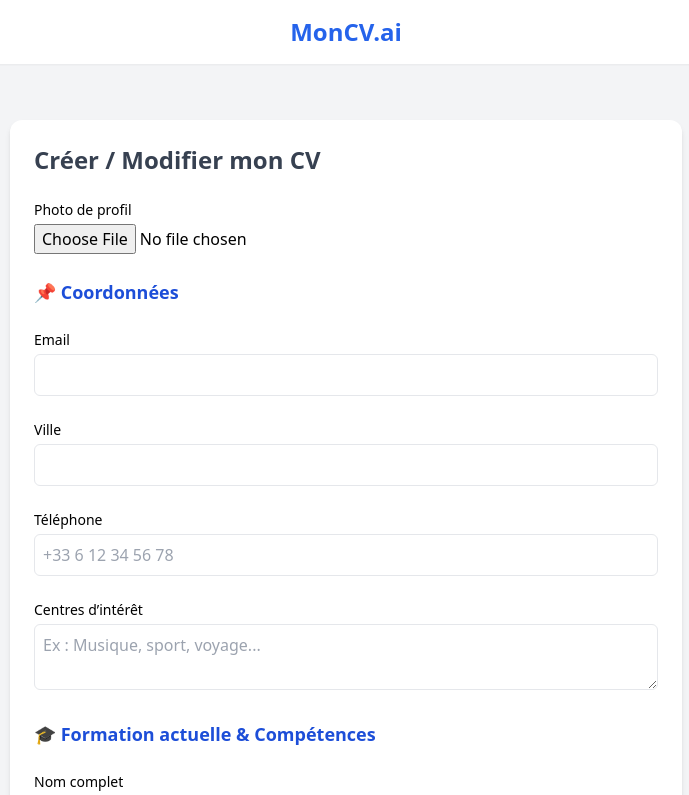
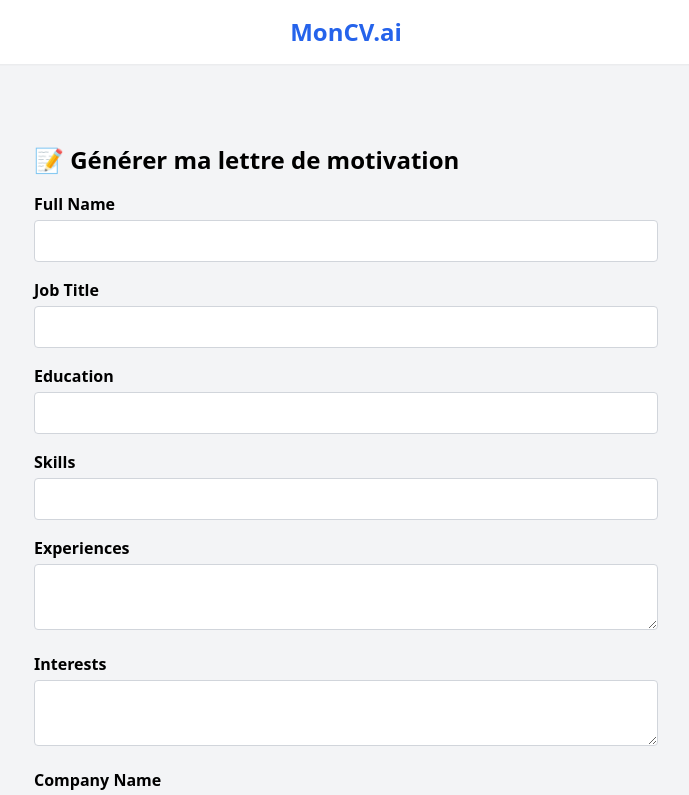
Before and after one commit to Valant41/cv-generator, a React (Vite) app: page /lettre-de-motivation in a window 1280 px wide. Shown: the top 795 px of the page, without its empty margins (294-983 px from the left). Built offline with nearby package versions, Linux system fonts and the light colour scheme; what @react-pdf/renderer would draw is missing.

Commit message:
Modification piur generer lettre de motivation

```diff
--- a/src/App.jsx
+++ b/src/App.jsx
@@ -5,6 +5,9 @@
 import CVPDF from "./components/PDFCV";
 import { PDFDownloadLink } from "@react-pdf/renderer";
 import { useNavigate } from "react-router-dom";
+import { Routes, Route } from "react-router-dom";
+import CoverLetterForm from "./components/CoverLetterForm"; // ou le bon chemin
+
 
 
 
@@ -24,7 +27,12 @@
   <div className="bg-gray-100 min-h-screen">
     <Header />
     <main className="py-6 px-4">
-        {editMode ? (
+      <Routes>
+        {/* Page d’accueil avec le formulaire CV + aperçu */}
+        <Route
+          path="/"
+          element={
+            editMode ? (
               <CVForm
                 onSubmit={handleCVSubmit}
                 setImageUrl={setImageUrl}
@@ -32,12 +40,8 @@
               />
             ) : (
               <>
-            {/* Aperçu PDF dans un <iframe> */}
                 <PDFPreview data={cvData} imageUrl={imageUrl} />
-
-            {/* Actions : modifier ou télécharger */}
                 <div className="flex justify-center gap-4 mt-6 flex-wrap">
-              {/* 🔁 Modifier les infos */}
                   <button
                     onClick={() => setEditMode(true)}
                     className="bg-gray-300 text-gray-800 px-4 py-2 rounded hover:bg-gray-400"
@@ -45,7 +49,6 @@
                     ✏️ Modifier mon CV
                   </button>
 
-              {/* 📄 Télécharger le PDF */}
                   <PDFDownloadLink
                     document={<CVPDF data={cvData} imageUrl={imageUrl} />}
                     fileName="mon-cv.pdf"
@@ -56,18 +59,23 @@
                     }
                   </PDFDownloadLink>
 
-              {/* 📨 Générer une lettre de motivation */}
                   <button
                     onClick={() => navigate("/lettre-de-motivation", { state: { cvData } })}
                     className="bg-green-600 text-white px-6 py-2 rounded hover:bg-green-700"
                   >
                     📨 Générer automatiquement ma lettre de motivation
                   </button>
-
                 </div>
               </>
-        )}
+            )
+          }
+        />
+
+        {/* Nouvelle route pour la génération de la lettre */}
+        <Route path="/lettre-de-motivation" element={<CoverLetterForm />} />
+      </Routes>
     </main>
   </div>
 );
+
 }
```
Lines whose indentation alone changed are shown as unchanged.
